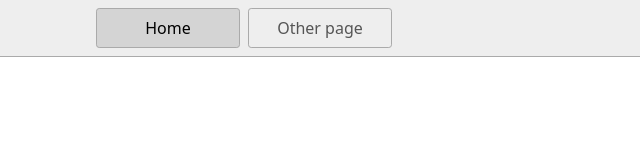
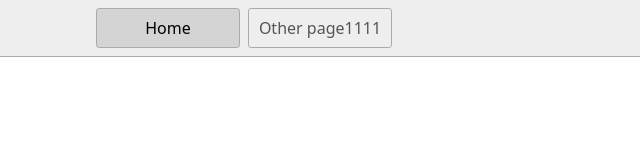
Before and after one commit to narms-solutions/form1, a plain HTML site: page index.html in a window 1280 px wide. Shown: the full height of the page, 396-1036 px from the left. Drawn offline with Linux system fonts and the light colour scheme.

Commit message:
test file

```diff
--- a/index.html
+++ b/index.html
@@ -14,7 +14,7 @@
   <body>
     <nav>
       <a href="/" aria-current="page">Home</a>
-      <a href="/page2.html">Other page</a>
+      <a href="/page2.html">Other page1111</a>
     </nav>
     <main>
       <h1>Home page</h1>
```
